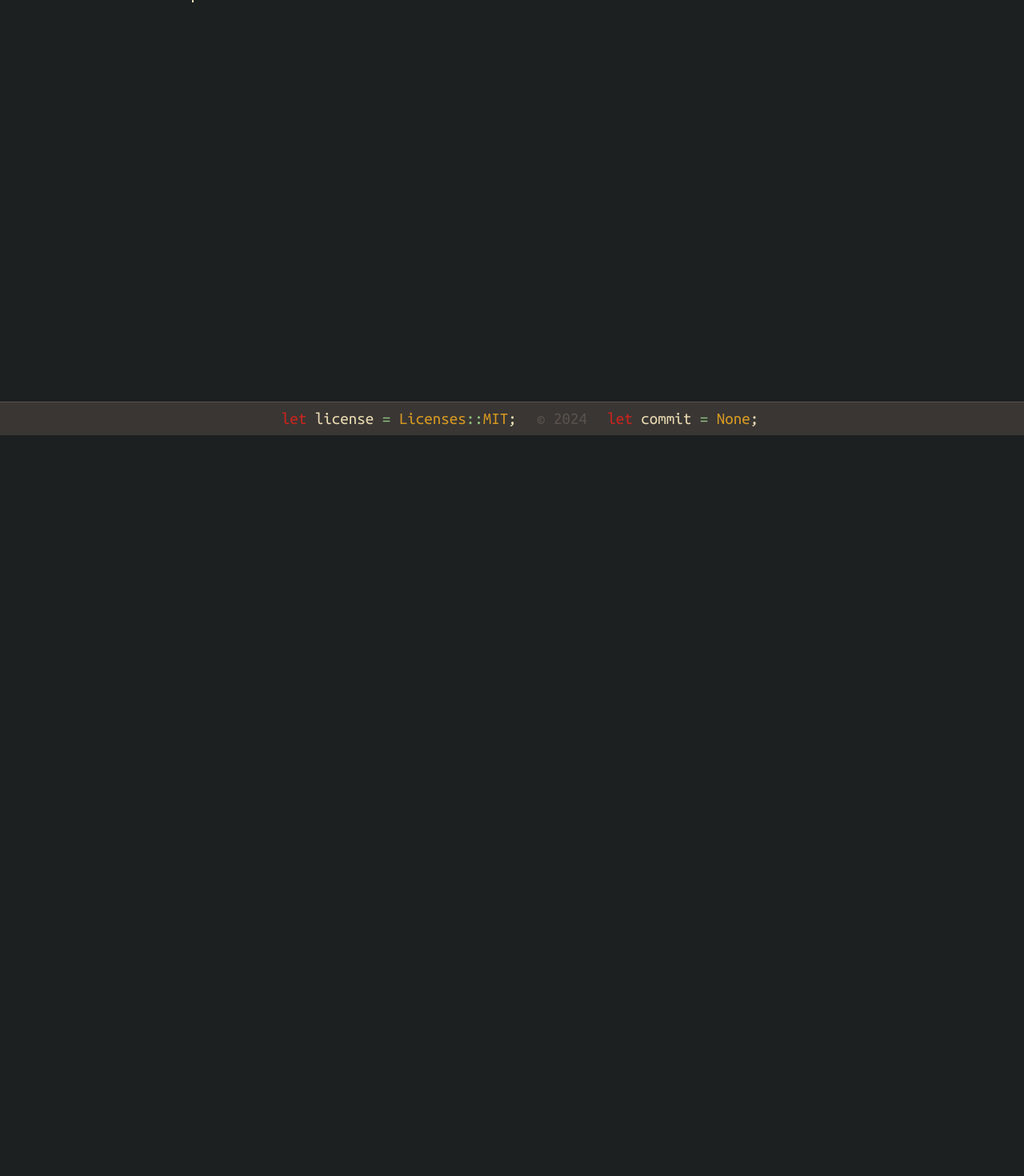
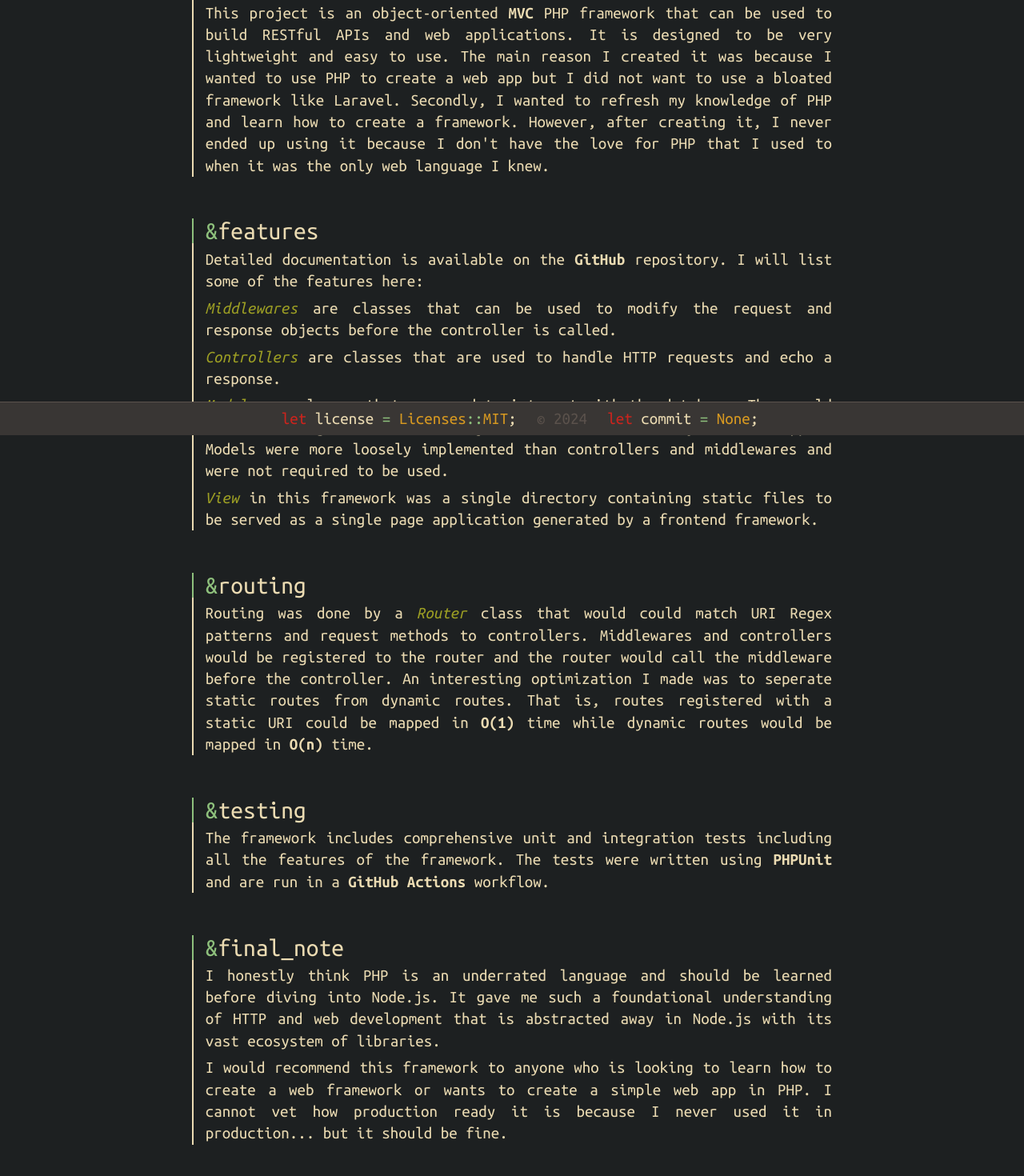
Before and after one commit to connellr023/connellr023.github.io, a SvelteKit app: page /projects/gratis in a window 1280 px wide. Shown: the part 256-1726 px from the top of the page at 80% size. Before the commit the page ends 800 px from the top, so only its background shows below. Built offline with nearby package versions, Linux system fonts and the light colour scheme; no server answers.

Commit message:
More stuff

```diff
--- a/src/routes/projects/chatter/+page.svelte
+++ b/src/routes/projects/chatter/+page.svelte
@@ -34,7 +34,7 @@ import "../../../styles/global.scss"
     <h2 class="left-bar fade-in">original_inception</h2>
     <p class="left-bar fade-in">
         The original inception of this project was created by me in grade 8 with PHP and a MySQL database running on phpMyAdmin.
-        Futhermore, most of the development was completed on an Acer chromebook emulating Ubuntu.
+        Futhermore, most of the development was completed on an old Acer chromebook emulating Ubuntu.
         It was actually more advanced than this version in that it had an account system.
         However, the chat system used HTTP polling which was very inefficient and it never saw the light of day.
         And yes, JQuery was used. Framework hell did not exist yet.
--- a/src/routes/projects/cr023/+page.svelte
+++ b/src/routes/projects/cr023/+page.svelte
@@ -10,9 +10,11 @@ import "../../../styles/global.scss"
     category="learning_projects"
     repository={["connellr023/cr023", "https://github.com/connellr023/cr023"]}
 >
-    <h2 class="left-bar fade-in">overview</h2>
+    <h2 class="left-bar fade-in">hello</h2>
     <p class="left-bar fade-in">
-
+        There is not much to say about this project.
+        It is pretty much just a static website that is my programming portfolio.
+        I made it with <b>SvelteKit</b> and <b>SCSS</b> which are really great tools and I would recommend them to anyone.
     </p>
 </ProjectPage>
 <Footer />
--- a/src/routes/projects/gratis/+page.svelte
+++ b/src/routes/projects/gratis/+page.svelte
@@ -12,7 +12,55 @@ import "../../../styles/global.scss"
 >
     <h2 class="left-bar fade-in">overview</h2>
     <p class="left-bar fade-in">
+        This project is an object-oriented <b>MVC</b> PHP framework that can be used to build RESTful APIs and web applications.
+        It is designed to be very lightweight and easy to use.
+        The main reason I created it was because I wanted to use PHP to create a web app but I did not want to use a bloated framework like Laravel.
+        Secondly, I wanted to refresh my knowledge of PHP and learn how to create a framework.
+        However, after creating it, I never ended up using it because I don't have the love for PHP that I used to when it was the only web language I knew.
+    </p>
 
+    <h2 class="left-bar fade-in">features</h2>
+    <p class="left-bar fade-in">
+        Detailed documentation is available on the <b>GitHub</b> repository.
+        I will list some of the features here:
+    </p>
+    <p class="left-bar fade-in">
+        <i>Middlewares</i> are classes that can be used to modify the request and response objects before the controller is called.
+    </p>
+    <p class="left-bar fade-in">
+        <i>Controllers</i> are classes that are used to handle HTTP requests and echo a response.
+    </p>
+    <p class="left-bar fade-in">
+        <i>Models</i> are classes that are used to interact with the database.
+        They could hook into a global database object that was essentially a PDO wrapper.
+        Models were more loosely implemented than controllers and middlewares and were not required to be used.
+    </p>
+    <p class="left-bar fade-in">
+        <i>View</i> in this framework was a single directory containing static files to be served as a single page application generated by a frontend framework.
+    </p>
+
+    <h2 class="left-bar fade-in">routing</h2>
+    <p class="left-bar fade-in">
+        Routing was done by a <i>Router</i> class that would could match URI Regex patterns and request methods to controllers.
+        Middlewares and controllers would be registered to the router and the router would call the middleware before the controller.
+        An interesting optimization I made was to seperate static routes from dynamic routes.
+        That is, routes registered with a static URI could be mapped in <b>O(1)</b> time while dynamic routes would be mapped in <b>O(n)</b> time.
+    </p>
+
+    <h2 class="left-bar fade-in">testing</h2>
+    <p class="left-bar fade-in">
+        The framework includes comprehensive unit and integration tests including all the features of the framework.
+        The tests were written using <b>PHPUnit</b> and are run in a <b>GitHub Actions</b> workflow.
+    </p>
+
+    <h2 class="left-bar fade-in">final_note</h2>
+    <p class="left-bar fade-in">
+        I honestly think PHP is an underrated language and should be learned before diving into Node.js.
+        It gave me such a foundational understanding of HTTP and web development that is abstracted away in Node.js with its vast ecosystem of libraries.
+    </p>
+    <p class="left-bar fade-in">
+        I would recommend this framework to anyone who is looking to learn how to create a web framework or wants to create a simple web app in PHP.
+        I cannot vet how production ready it is because I never used it in production... but it should be fine.
     </p>
 </ProjectPage>
 <Footer />
```
